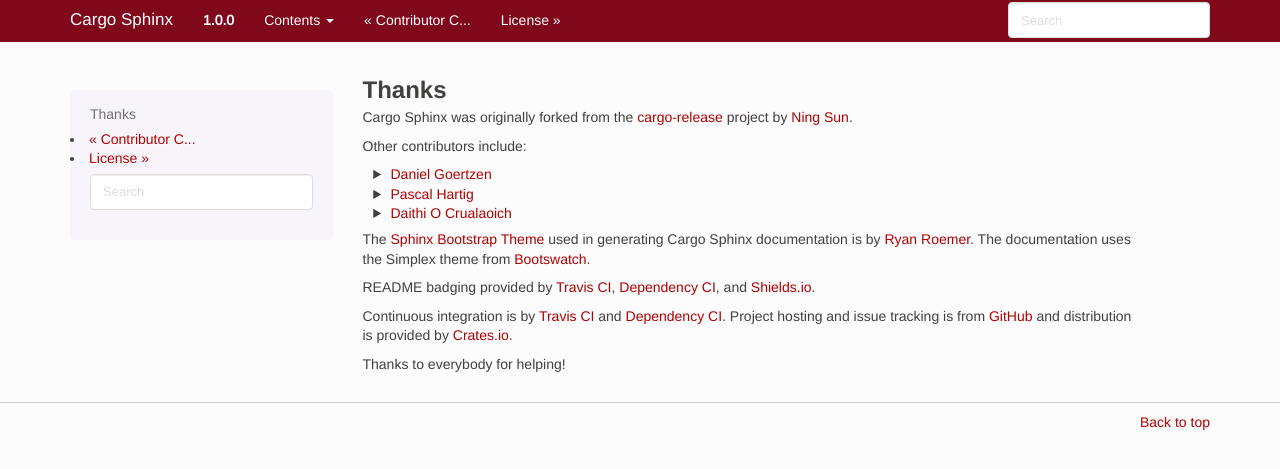
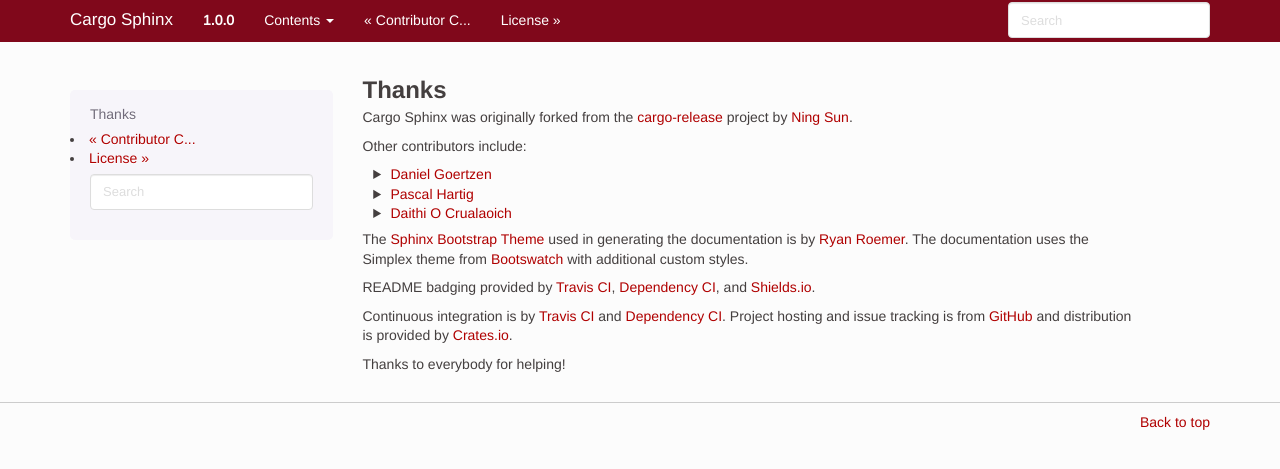
Before and after one commit to woofwoofinc/cargo-sphinx, a Sphinx documentation site: the page built from docs/thanks.rst, in a window 1280 px wide. Shown: the top 469 px of the page. Built offline with Sphinx 7.4.7, drawn with Linux system fonts in a browser that asks for light colours.

Commit message:
Tweak thanks.rst to be the same as other Woof Woof, Inc. projects. (#54)

```diff
--- a/docs/thanks.rst
+++ b/docs/thanks.rst
@@ -12,8 +12,9 @@ Other contributors include:
 - `Pascal Hartig <https://github.com/passy>`_
 - `Daithi O Crualaoich <https://github.com/daithiocrualaoich>`_
 
-The `Sphinx Bootstrap Theme`_ used in generating Cargo Sphinx documentation is
-by `Ryan Roemer`_. The documentation uses the Simplex theme from Bootswatch_.
+The `Sphinx Bootstrap Theme`_ used in generating the documentation is by
+`Ryan Roemer`_. The documentation uses the Simplex theme from Bootswatch_ with
+additional custom styles.
 
 .. _Sphinx Bootstrap Theme: https://github.com/ryan-roemer/sphinx-bootstrap-theme
 .. _Ryan Roemer: https://github.com/ryan-roemer
```
